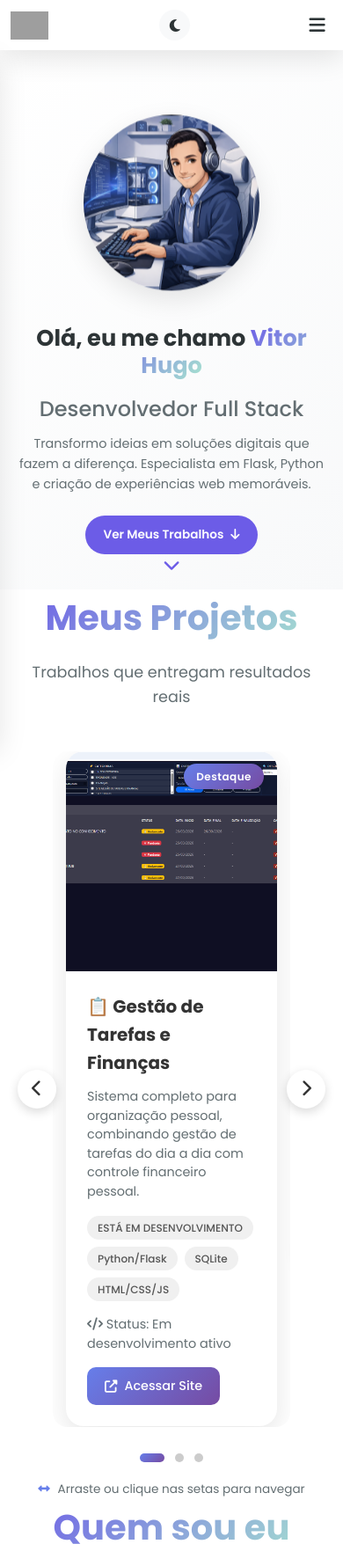
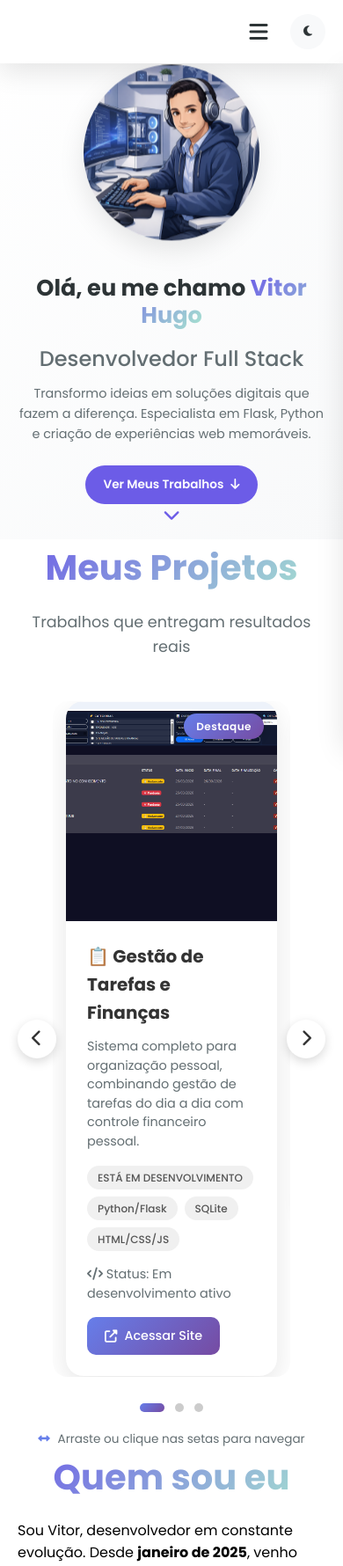
Before and after one commit to vitorhugoarcanjo/arcode, a Flask app: page / in a window 390 px wide. Shown: the top 1780 px of the page at 88% size. Run offline with Flask 3, Linux system fonts and the light colour scheme; grey boxes are pictures that could not be loaded.

Commit message:
Teste para mobile5

```diff
--- a/app.py
+++ b/app.py
@@ -18,4 +18,4 @@ def ini_app():
     return render_template('pasta_tela_principal/tela_principal.html')
 
 if __name__ == '__main__':
-    app.run(debug=app.config['DEBUG'])
+    app.run(host='0.0.0.0', port=5001, debug=app.config['DEBUG'])
--- a/static/pasta_tela_principal/bloco_0.css
+++ b/static/pasta_tela_principal/bloco_0.css
@@ -1,7 +1,3 @@
-/* ==================== BLOCO_0.CSS ==================== */
-/* Este arquivo contém: Menu, Logo e Tema Toggle */
-
-/* ==================== 1. MENU PRINCIPAL ==================== */
 .bloco-menu {
     position: fixed;
     top: 0;
@@ -10,41 +6,37 @@
     background: var(--bg-primary);
     box-shadow: var(--shadow);
     z-index: 1000;
-    transition: all 0.3s ease;
 }
 
-/* Container do menu */
 .bloco-menu .container {
     display: flex;
-    justify-content: space-between;
+    justify-content: flex-end;
     align-items: center;
+    gap: 1rem;
     padding: 1rem 20px;
-    gap: 1rem;
 }
 
-/* ==================== 2. LOGO - CORRIGIDO ==================== */
-.logo {
-    flex-shrink: 0;
-    /* Garante que o logo não seja comprimido */
-    min-width: 0;
-    max-width: 100%;
+.menu-hamburger {
+    display: none; /* esconde no PC */
+    background: none;
+    border: none;
+    color: var(--text-primary);
+    font-size: 1.5rem;
+    cursor: pointer;
+    width: 40px;
+    height: 40px;
 }
 
-.logo img {
+.theme-toggle {
+    background: var(--bg-secondary);
+    border: none;
+    color: var(--text-primary);
+    border-radius: 50%;
+    width: 40px;
     height: 40px;
-    width: auto; /* Mantém proporção */
-    max-width: 100%; /* Não ultrapassa o container */
-    display: block;
-    transition: transform 0.3s ease;
-    /* CORREÇÃO: Garante que o SVG não corte */
-    overflow: visible;
+    cursor: pointer;
 }
 
-.logo img:hover {
-    transform: scale(1.05);
-}
-
-/* ==================== 3. LINKS DO MENU ==================== */
 .menu-links {
     display: flex;
     gap: 2rem;
@@ -57,200 +49,83 @@
     text-decoration: none;
     color: var(--text-primary);
     font-weight: 500;
-    transition: all 0.3s ease;
+    padding: 0.4rem 0;
     position: relative;
-    padding: 0.5rem 0;
-    font-size: 1rem;
+    transition: color 0.3s ease;
 }
 
-/* Efeito underline nos links */
 .menu-links li a::after {
-    content: '';
+    content: "";
     position: absolute;
-    bottom: 0;
     left: 0;
+    bottom: -4px;
     width: 0;
     height: 2px;
-    background: var(--accent-primary);
+    background-color: #4266b8;
     transition: width 0.3s ease;
+}
+
+.menu-links li a:hover {
+    color: #4266b8;
 }
 
 .menu-links li a:hover::after {
     width: 100%;
 }
 
-.menu-links li a:hover {
-    color: var(--accent-primary);
-}
-
-/* ==================== 4. BOTÃO DE TEMA ==================== */
-.theme-toggle {
-    background: var(--bg-secondary);
-    border: none;
-    cursor: pointer;
-    font-size: 1.2rem;
-    color: var(--text-primary);
-    padding: 0.5rem;
-    border-radius: 50%;
-    transition: all 0.3s ease;
-    width: 40px;
-    height: 40px;
-    display: flex;
-    align-items: center;
-    justify-content: center;
-    flex-shrink: 0;
-}
-
-.theme-toggle:hover {
-    background: var(--accent-primary);
-    color: white;
-    transform: rotate(15deg);
-}
-
-/* ==================== 5. MENU HAMBURGER ==================== */
-.menu-hamburger {
-    cursor: pointer;
-    font-size: 1.5rem;
-    color: var(--text-primary);
-    padding: 0.5rem;
-    transition: all 0.3s ease;
-    flex-shrink: 0;
-    background: none;
-    border: none;
-    width: 40px;
-    height: 40px;
-    display: none;
-    align-items: center;
-    justify-content: center;
-}
-
-.menu-hamburger:hover {
-    color: var(--accent-primary);
-}
-
-/* ==================== 6. RESPONSIVIDADE CORRIGIDA ==================== */
+/* MOBILE */
 @media (max-width: 768px) {
-    /* Mostra o hamburger no mobile */
     .menu-hamburger {
-        display: flex;
-        order: 2;
+        display: block; /* mostra no celular */
     }
 
-    .theme-toggle {
-        order: 1;
-    }
-
-    /* CORREÇÃO: Ajusta o container para não cortar o logo */
-    .bloco-menu .container {
-        padding: 0.8rem 15px;
-        gap: 0.8rem;
-    }
-
-    /* CORREÇÃO: Logo não corta e mantém espaço */
-    .logo {
-        order: 0;
-        flex: 0 0 auto; /* Não cresce nem encolhe */
-        max-width: calc(100% - 100px); /* Reserva espaço para hamburger + tema */
-    }
-
-    .logo img {
-        height: 35px;
-        width: auto;
-        max-width: 100%;
-        object-fit: contain; /* Garante que a imagem inteira apareça */
-    }
-
-    /* Menu mobile */
     .menu-links {
         position: fixed;
         top: 70px;
-        left: -100%;
-        width: 100%;
+        right: 0;
+        width: 50%;
+        max-width: 300px;
         height: calc(100vh - 70px);
         background: var(--bg-primary);
+        display: flex;
         flex-direction: column;
-        align-items: center;
-        justify-content: center;
-        gap: 2rem;
-        transition: left 0.3s ease-in-out;
-        z-index: 999;
-        margin: 0;
-        padding: 2rem;
+        align-items: flex-start;
+        padding: 1.5rem;
+        gap: 1rem;
         box-shadow: var(--shadow);
+        transform: translateX(100%);
+        transition: transform 0.3s ease;
     }
 
     .menu-links.active {
-        left: 0;
+        transform: translateX(0);
+    }
+
+    .menu-links li {
+        width: 100%;
     }
 
     .menu-links li a {
-        font-size: 1.2rem;
-        padding: 0.8rem 1rem;
         display: block;
-    }
-
-    .menu-links li a::after {
-        display: none;
+        width: 100%;
+        padding: 0.5rem 0;
     }
 }
 
-@media (max-width: 480px) {
-    .bloco-menu .container {
-        padding: 0.7rem 12px;
-        gap: 0.5rem;
-    }
-
-    /* CORREÇÃO: Ajuste fino para tela muito pequena */
-    .logo {
-        max-width: calc(100% - 85px);
-    }
-
-    .logo img {
-        height: 32px;
-    }
-
-    .theme-toggle {
-        width: 35px;
-        height: 35px;
-        font-size: 1rem;
-    }
-
-    .menu-hamburger {
-        width: 35px;
-        height: 35px;
-        font-size: 1.3rem;
-    }
-
+/* DESKTOP */
+@media (min-width: 769px) {
     .menu-links {
-        top: 60px;
-        height: calc(100vh - 60px);
-        gap: 1.5rem;
+        transform: none !important;
+        position: static;
+        width: auto;
+        height: auto;
+        background: none;
+        box-shadow: none;
+        flex-direction: row;
+        padding: 0;
     }
 }
 
-/* CORREÇÃO EXTRA: Se o SVG ainda cortar, force o viewBox */
-@media (max-width: 768px) {
-    .logo img {
-        /* Força o SVG a respeitar os limites */
-        min-width: 0;
-        min-height: 0;
-        overflow: visible;
-    }
-}
-
-/* ==================== 7. SCROLL PROTECTION ==================== */
 body.menu-open {
     overflow: hidden;
 }
-
-
-/* Fallback para qualquer corte de SVG */
-.logo img {
-    object-fit: contain;
-    object-position: left center;
-}
-
-/* Garante que o container do logo nunca corte */
-.logo {
-    overflow: visible;
-}
--- a/static/pasta_tela_principal/menu.js
+++ b/static/pasta_tela_principal/menu.js
@@ -1,91 +1,57 @@
-// ==================== MENU.JS COMPLETO ====================
-document.addEventListener('DOMContentLoaded', function() {
-
-    // ==================== MENU HAMBURGER ====================
+document.addEventListener('DOMContentLoaded', function () {
     const menuHamburger = document.getElementById('menu-hamburger');
     const menuLinks = document.getElementById('menu-links');
     const body = document.body;
 
     if (menuHamburger && menuLinks) {
-        // Abrir/fechar menu
-        menuHamburger.addEventListener('click', function(e) {
+        menuHamburger.addEventListener('click', function (e) {
             e.stopPropagation();
             menuLinks.classList.toggle('active');
             body.classList.toggle('menu-open');
         });
 
-        // Fechar menu ao clicar em um link
-        const links = menuLinks.querySelectorAll('a');
-        links.forEach(link => {
-            link.addEventListener('click', function() {
+        menuLinks.querySelectorAll('a').forEach(link => {
+            link.addEventListener('click', function () {
                 menuLinks.classList.remove('active');
                 body.classList.remove('menu-open');
             });
         });
 
-        // Fechar menu ao clicar fora
-        document.addEventListener('click', function(e) {
+        document.addEventListener('click', function (e) {
             if (!menuHamburger.contains(e.target) && !menuLinks.contains(e.target)) {
                 menuLinks.classList.remove('active');
                 body.classList.remove('menu-open');
             }
         });
     }
+});
 
-    // ==================== TEMA CLARO/ESCURO COM ÍCONES ====================
+
+
+
+document.addEventListener('DOMContentLoaded', function () {
     const themeToggle = document.getElementById('theme-toggle');
     const htmlElement = document.documentElement;
 
-    // Função para atualizar o ícone do botão de tema
     function updateThemeIcon(theme) {
-        if (themeToggle) {
-            if (theme === 'dark') {
-                themeToggle.innerHTML = '<i class="fas fa-sun"></i>';
-            } else {
-                themeToggle.innerHTML = '<i class="fas fa-moon"></i>';
-            }
+        if (theme === 'dark') {
+            themeToggle.innerHTML = '<i class="fas fa-sun"></i>';
+        } else {
+            themeToggle.innerHTML = '<i class="fas fa-moon"></i>';
         }
     }
 
-    // Verifica tema salvo no localStorage
-    const savedTheme = localStorage.getItem('theme');
-    if (savedTheme === 'dark') {
-        htmlElement.setAttribute('data-theme', 'dark');
-        updateThemeIcon('dark');
-    } else {
-        htmlElement.removeAttribute('data-theme');
-        updateThemeIcon('light');
-    }
+    if (themeToggle) {
+        themeToggle.addEventListener('click', function () {
+            const currentTheme = htmlElement.getAttribute('data-theme');
 
-    // Alternar tema ao clicar
-    if (themeToggle) {
-        themeToggle.addEventListener('click', function() {
-            if (htmlElement.getAttribute('data-theme') === 'dark') {
+            if (currentTheme === 'dark') {
                 htmlElement.removeAttribute('data-theme');
-                localStorage.setItem('theme', 'light');
                 updateThemeIcon('light');
             } else {
                 htmlElement.setAttribute('data-theme', 'dark');
-                localStorage.setItem('theme', 'dark');
                 updateThemeIcon('dark');
             }
         });
     }
-
-    // ==================== FIX: Ajuste do padding-top para o menu fixo ====================
-    function adjustBodyPadding() {
-        const menu = document.querySelector('.bloco-menu');
-        if (menu) {
-            const menuHeight = menu.offsetHeight;
-            document.body.style.paddingTop = menuHeight + 'px';
-        }
-    }
-
-    adjustBodyPadding();
-    window.addEventListener('resize', adjustBodyPadding);
-
-    // ==================== VERIFICA SE OS ÍCONES ESTÃO CARREGANDO ====================
-    console.log('Menu.js carregado!');
-    console.log('Botão tema:', themeToggle);
-    console.log('Menu hamburger:', menuHamburger);
 });
--- a/templates/pasta_tela_principal/tela_principal.html
+++ b/templates/pasta_tela_principal/tela_principal.html
@@ -26,13 +26,16 @@
     <!-- ==================== BLOCO 0 - MENU ==================== -->
     <header class="bloco bloco-menu">
         <nav class="container">
-            <div class="logo">
-                <img src="{{ url_for('static', filename='pasta_tela_principal/images/logo_svg.svg') }}" alt="ArCode">
-            </div>
-
-            <div class="menu-hamburger" id="menu-hamburger">
+            <button
+                class="menu-hamburger"
+                id="menu-hamburger"
+                aria-label="Abrir menu"
+                aria-expanded="false"
+                aria-controls="menu-links"
+                type="button"
+            >
                 <i class="fas fa-bars"></i>
-            </div>
+            </button>
 
             <ul class="menu-links" id="menu-links">
                 <li><a href="#inicio">Início</a></li>
@@ -42,8 +45,7 @@
                 <li><a href="{{ url_for('manual.ini_manual', page='index_manual') }}">Manual</a></li>
             </ul>
 
-            <!-- ✅ BOTÃO DE TEMA - ADICIONE AQUI -->
-            <button id="theme-toggle" class="theme-toggle" aria-label="Alternar tema">
+            <button id="theme-toggle" class="theme-toggle" aria-label="Alternar tema" type="button">
                 <i class="fas fa-moon"></i>
             </button>
         </nav>
```
